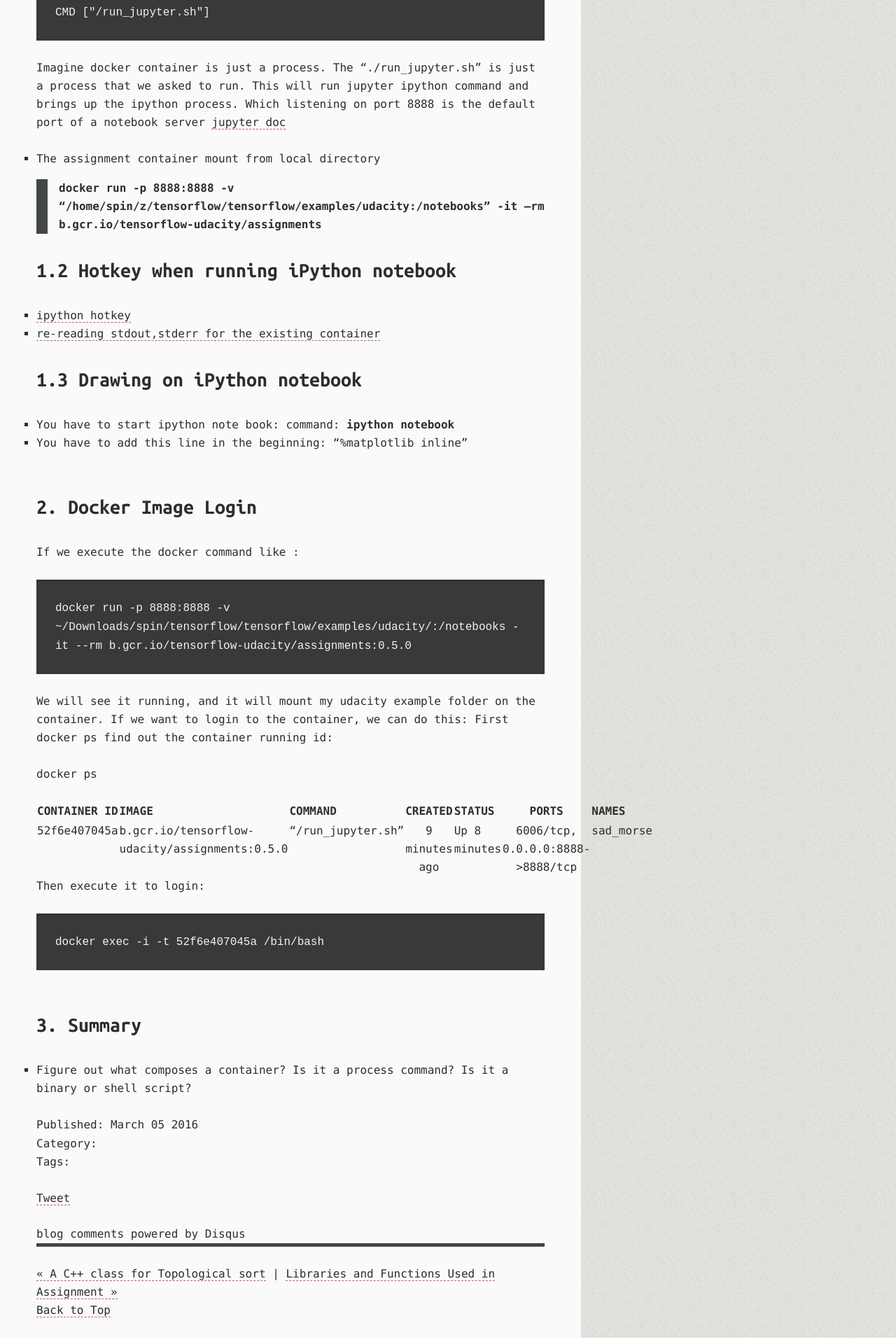
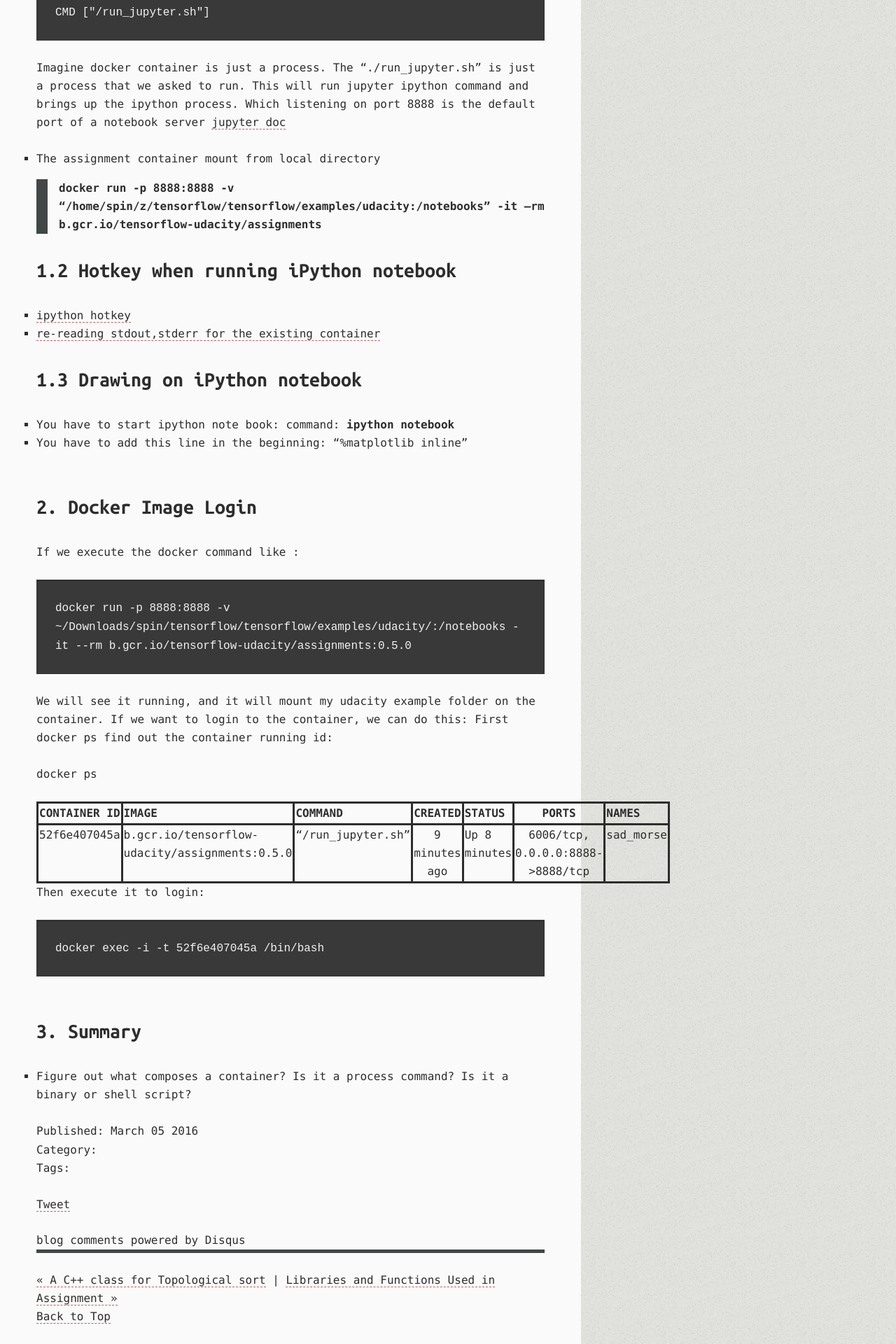
Before and after one commit to BrianPin/brianpin.github.io, a Jekyll site: the page built from _posts/2016-03-05-docker-note-for-udacity-deep-learning-course.markdown, in a window 1280 px wide. Shown: the part 1697-3617 px from the top of the page at 70% size. Built offline with Jekyll 4.4.1, drawn with Linux system fonts in a browser that asks for light colours; comment, search, counter and statistics services are not loaded.

Commit message:
Change table style

```diff
--- a/assets/themes/the-program/css/style.css
+++ b/assets/themes/the-program/css/style.css
@@ -320,6 +320,12 @@ table {
 }
 td {
   vertical-align: top;
+  border-width: medium;
+  border-style: solid;
+}
+th {
+  border-width: medium;
+  border-style: solid;
 }
 /*
 Base .mod module from http://j.mp/svs81k
```
